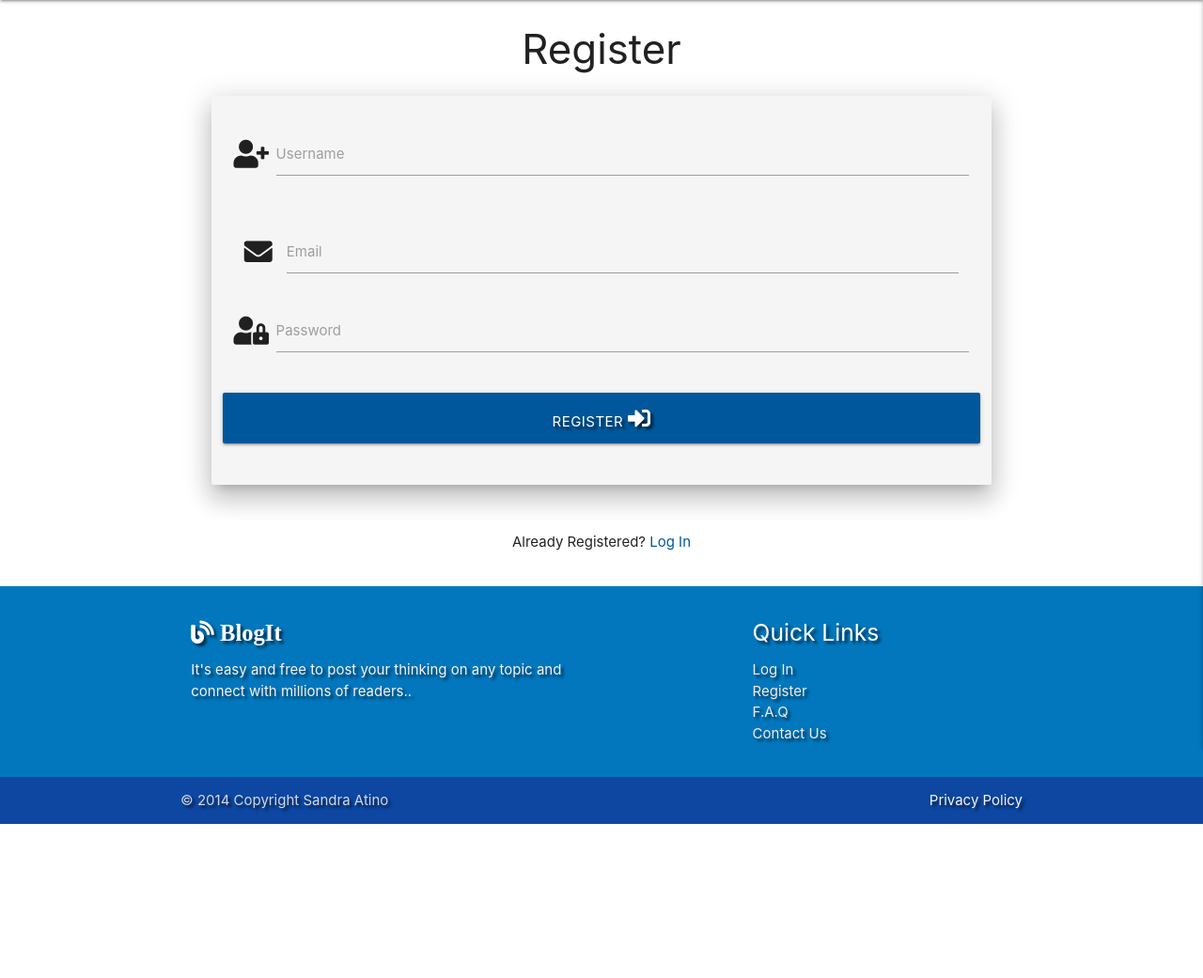
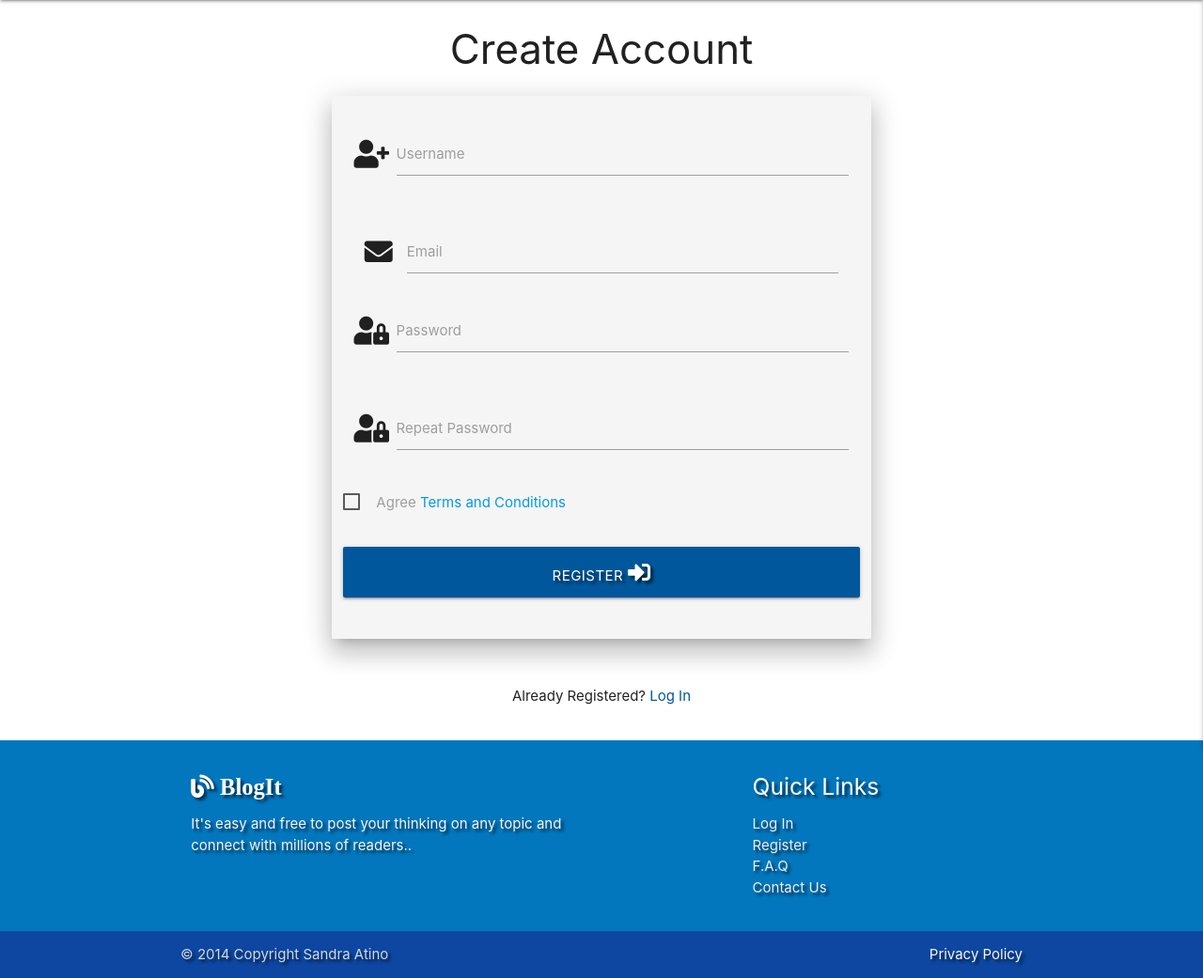
Before and after one commit to Atinos31/Blog-it, a Flask app: page /register in a window 1280 px wide. Shown: the part 64-1105 px from the top of the page at 94% size. Before the commit the page ends 941 px from the top, so only its background shows below. Run offline with Flask 2, Linux system fonts and the light colour scheme; some libraries are stand-ins or nearby versions.

Commit message:
add register functionality

```diff
--- a/app.py
+++ b/app.py
@@ -1,6 +1,7 @@
 import os
 from flask import (
-    Flask, flash, render_template, redirect, request, session, url_for)
+    Flask, g, Blueprint, flash, render_template, redirect, request, session, url_for)
+from werkzeug.exceptions import abort
 from flask_pymongo import PyMongo
 from bson.objectid import ObjectId
 from werkzeug.security import generate_password_hash, check_password_hash
@@ -8,6 +9,7 @@ if os.path.exists("env.py"):
     import env
 
 app = Flask(__name__)
+bp = Blueprint('blog', __name__)
 
 app.config["MONGO_DBNAME"] = os.environ.get("MONGO_DBNAME")
 app.config["MONGO_URI"] = os.environ.get("MONGO_URI")
@@ -27,7 +29,7 @@ def get_blogs():
 # create a fake use')
 @app.route('/index')
 def index():
-    user = {'username': 'Sandra'}
+    user = {'username': 'Stranger'}
     posts = [
         {
             'author': {'username': 'Grace'},
@@ -64,7 +66,7 @@ def register():
         # put the new user into 'session' cookie
         session["user"] = request.form.get("username").lower()
         flash("Registration Successful!")
-        return redirect(url_for("index", username=session["user"]))
+        return redirect(url_for("login", username=session["user"]))
 
     return render_template("register.html")
 
@@ -99,7 +101,6 @@ def login():
     return render_template("login.html")
 
 
-
 if __name__ == "__main__":
     app.run(host=os.environ.get("IP"),
             port=int(os.environ.get("PORT")),
--- a/requirements.txt
+++ b/requirements.txt
@@ -5,6 +5,4 @@ Flask-PyMongo==2.3.0
 Flask-WTF==0.15.1
 itsdangerous==2.0.1
 mongo==0.2.0
-pymongo==3.12.0
 Werkzeug==2.0.1
-WTForms==2.3.3
--- a/static/css/style.css
+++ b/static/css/style.css
@@ -15,3 +15,7 @@ body {
   main {
     flex: 1 0 auto;
   }
+
+.flashes h4{
+    line-height: 2;
+}
--- a/templates/base.html
+++ b/templates/base.html
@@ -51,9 +51,22 @@
 		</ul>
 	</header>
 
+    <section>
+        <!-- flash messages -->
+        {% with messages = get_flashed_messages() %}
+           {% if messages %}
+               {% for message in messages %}
+                   <div class="row flashes">
+                       <h4 class="light-blue lighten-4 center-align">{{ message }}</h4>
+
+                   </div>
+               {% endfor %}
+           {% endif %}
+        {% endwith %}
+    </section>
 
 
- <main>
+ <main class="container">
     {% block content %}
     {% endblock %}
 
--- a/templates/login.html
+++ b/templates/login.html
@@ -19,7 +19,7 @@
                     <div class="input-field col s12">
                         <i class="fas fa-user-lock prefix light-blue-text text-darken-4"></i>
                         <input id="password" name="password" type="password" minlength="5" maxlength="15"
-                            pattern="^[a-zA-z0-9]{5,15}$" class="validate" required>
+                            pattern="^[a-zA-z0-9]{5,15}$" class="validate" autocomplete="current-password" required>
                         <label for="password">Password</label>
                     </div>
                     <div>
@@ -29,8 +29,10 @@
                                 <span>Remember me</span>
                             </label>
                         </p>
+                          <p> <a href="#resetpassword" class="col s12">I've forgotten my password</a></p>
                     </div>
                 </div>
+
                 <!-- Sign in -->
                 <div class="row">
                     <button type="submit" class="col s12 btn-large light-blue darken-4 text-shadow">
--- a/templates/register.html
+++ b/templates/register.html
@@ -1,30 +1,60 @@
 {% extends "base.html" %}
 {% block content %}
-  <h3 class="center-align">Register</h3>
+<h3 class="center-align">Create Account</h3>
 
 <div class="row">
     <form class="col s12 m8 offset-m2" method="POST" action="{{ url_for('register') }}">
         <div class="card-panel grey lighten-4 z-depth-4 hoverable ">
-              <!-- username-->
+            <!-- username -->
             <div class="row">
                 <div class="input-field col s12">
                     <i class="fas fa-user-plus prefix dark-blue-text text-darken-4"></i>
-                      <input id="username" name="username" type="text" class="validate" minlength="5" maxlength="15" pattern="^[a-zA-z0-9]{5,15}$" class="validate" required>
+                    <input id="username" name="username" type="text" pattern="^(?=.*[A-Za-z])[a-zA-Z0-9]{5,20}$"
+                        class="validate" minlength="5" maxlength="20" class="validate"
+                        title="Your username can't include any blank spaces and must be between 5-20 characters, it may only contain letters and numbers"
+                        required>
                     <label for="username">Username</label>
                 </div>
             </div>
             <div class="input-field col s12">
                 <i class="fas fa-envelope prefix dark-blue-text text-darken-4"></i>
-                    <input id="email" type="email" name="email" class="validate" title="Please fill in a valid email" required>
+                <input id="email" type="email" name="email" class="validate" title="Please fill in a valid email"
+                    required>
                 <label for="email">Email</label>
             </div>
-                <!-- password-->
+            <!-- password -->
             <div class="row">
                 <div class="input-field col s12">
                     <i class="fas fa-user-lock prefix dark-blue-text text-darken-4"></i>
-                        <input id="password" name="password" type="password" minlength="5" maxlength="15" pattern="^[a-zA-z0-9]{5,15}$" class="validate" required>
+                    <input id="password" name="password" type="password" minlength="5" maxlength="20"
+                        pattern="^(?=.*[A-Za-z])(?=.*\d)(?=.*[@$!%*-_#?&])([A-Za-z\d@$!%-_*#?&]){5,30}$"
+                        class="validate" title="Passwords must be at least 5 characters long and include a mixture of
+                                numbers, letters and one of the following special character - @$!%*_-#?&" required>
                     <label for="password">Password</label>
                 </div>
+            </div>
+            <!-- repeat password -->
+            <div class="row">
+                <div class="input-field col s12">
+                    <i class="fas fa-user-lock prefix dark-blue-text text-darken-4"></i>
+                    <input id="repeat-password" name="repeat-password" type="password" minlength="5" maxlength="20"
+                        pattern="^(?=.*[A-Za-z])(?=.*\d)(?=.*[@$!%*-_#?&])([A-Za-z\d@$!%-_*#?&]){5,30}$"
+                        class="validate" title="Passwords must be at least 5 characters long and include a mixture of
+                                numbers, letters and one of the following special character - @$!%*_-#?&"
+                        autocomplete="on" required>
+                    <label for="password"> Repeat Password</label>
+                </div>
+            </div>
+            <!-- terms and conditions -->
+            <div class="row">
+                <p>
+                    <label>
+                        <input type="checkbox" />
+                        <span>Agree <a href="#" target="_blank" aria-label="terms and conditions opens in a new tab"
+                                class="links" required>Terms and Conditions</a>
+                        </span>
+                    </label>
+                </p>
             </div>
             <!-- register-->
             <div class="row">
```
Lines whose indentation alone changed are shown as unchanged.
